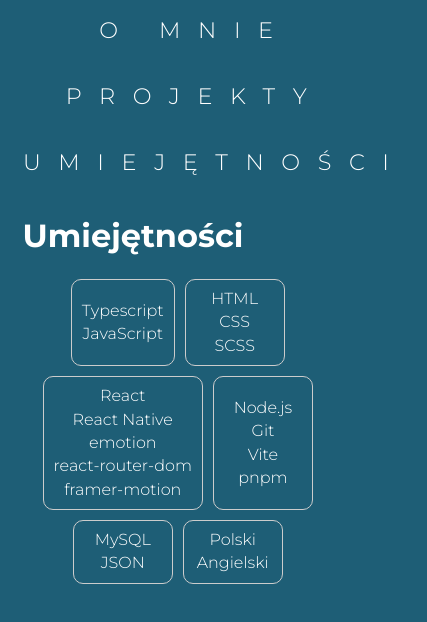
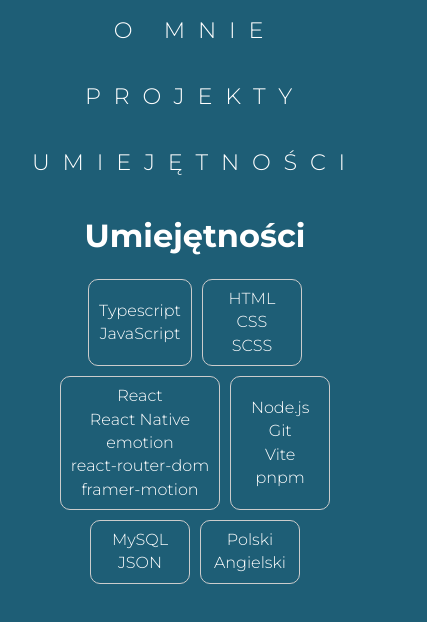
Before and after one commit to AnotherOtherJ/Portfolio, a React (Vite) app: page /skills in a window 390 px wide. Shown: the top 622 px of the page, 427 px wide, since content can reach past the window. Built offline with nearby package versions, Linux system fonts and the light colour scheme.

Commit message:
final responsive touches 	modified:   src/components/nav/Button.style.tsx 	modified:   src/components/styled/StyledPage.tsx 	modified:   src/pages/Skills.tsx

```diff
--- a/src/components/nav/Button.style.tsx
+++ b/src/components/nav/Button.style.tsx
@@ -3,9 +3,9 @@
 
 const Button = styled(motion.div)`
   position: relative;
-  padding: 15px 20px;
+  padding: 15px;
   font-size: 1.4rem;
-  letter-spacing: 1.1rem;
+  letter-spacing: 0.8rem;
   text-transform: uppercase;
   transition: all 600ms cubic-bezier(0.73, 0.08, 0.67, 1.32);
   cursor: pointer;
--- a/src/components/styled/StyledPage.tsx
+++ b/src/components/styled/StyledPage.tsx
@@ -3,6 +3,7 @@
 
 type StyledPageProps = {
   direction?: string;
+  alignitems?: boolean;
 };
 
 type LinkProps = {
@@ -25,6 +26,7 @@
   justify-content: center;
   @media (max-width: 768px) {
     width: 90%;
+    ${({ alignitems }: StyledPageProps) => (alignitems ? "align-items: center" : "")};
   }
 `;
 
--- a/src/pages/Skills.tsx
+++ b/src/pages/Skills.tsx
@@ -2,7 +2,7 @@
 
 const Skills = () => {
   return (
-    <StyledPage initial="initial" animate="animate" exit="exit" variants={variants}>
+    <StyledPage initial="initial" animate="animate" exit="exit" variants={variants} alignitems>
       <h1>Umiejętności</h1>
       <StyledSkills direction="row">
         <div>
```
